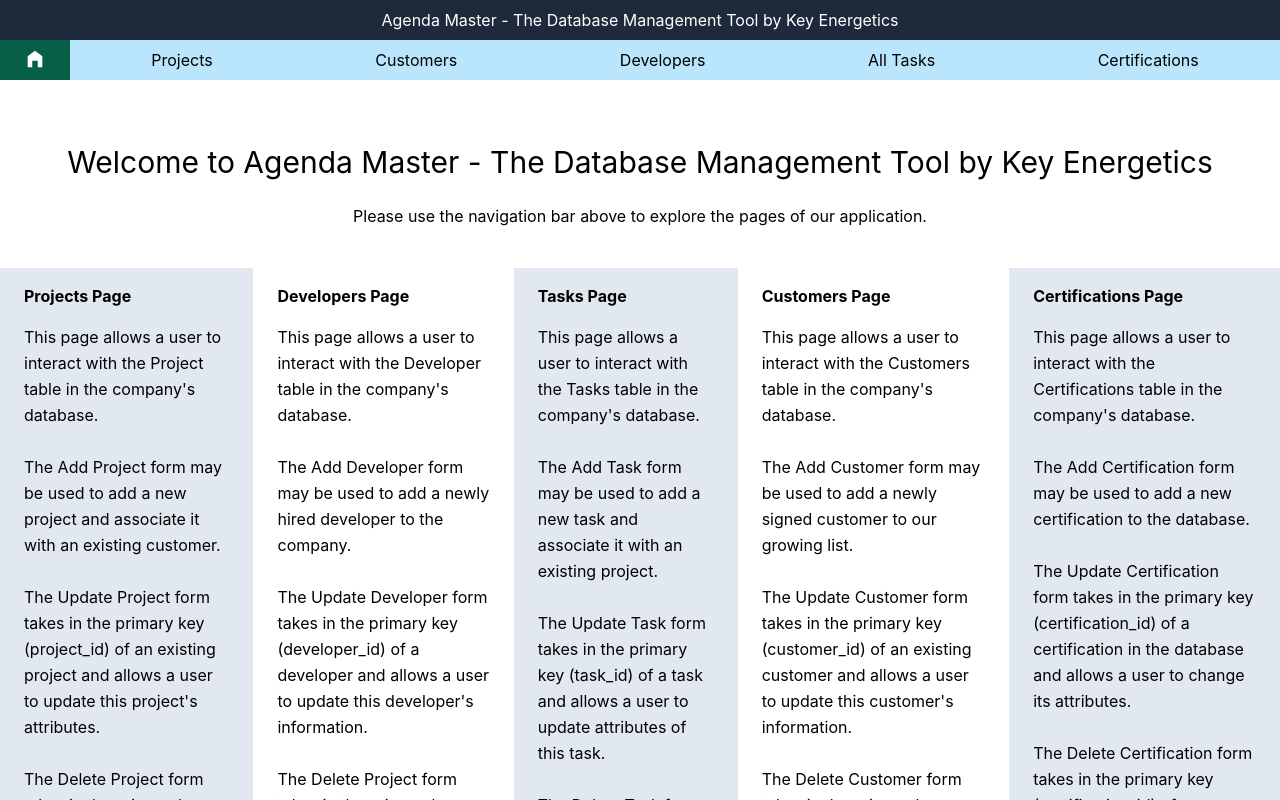
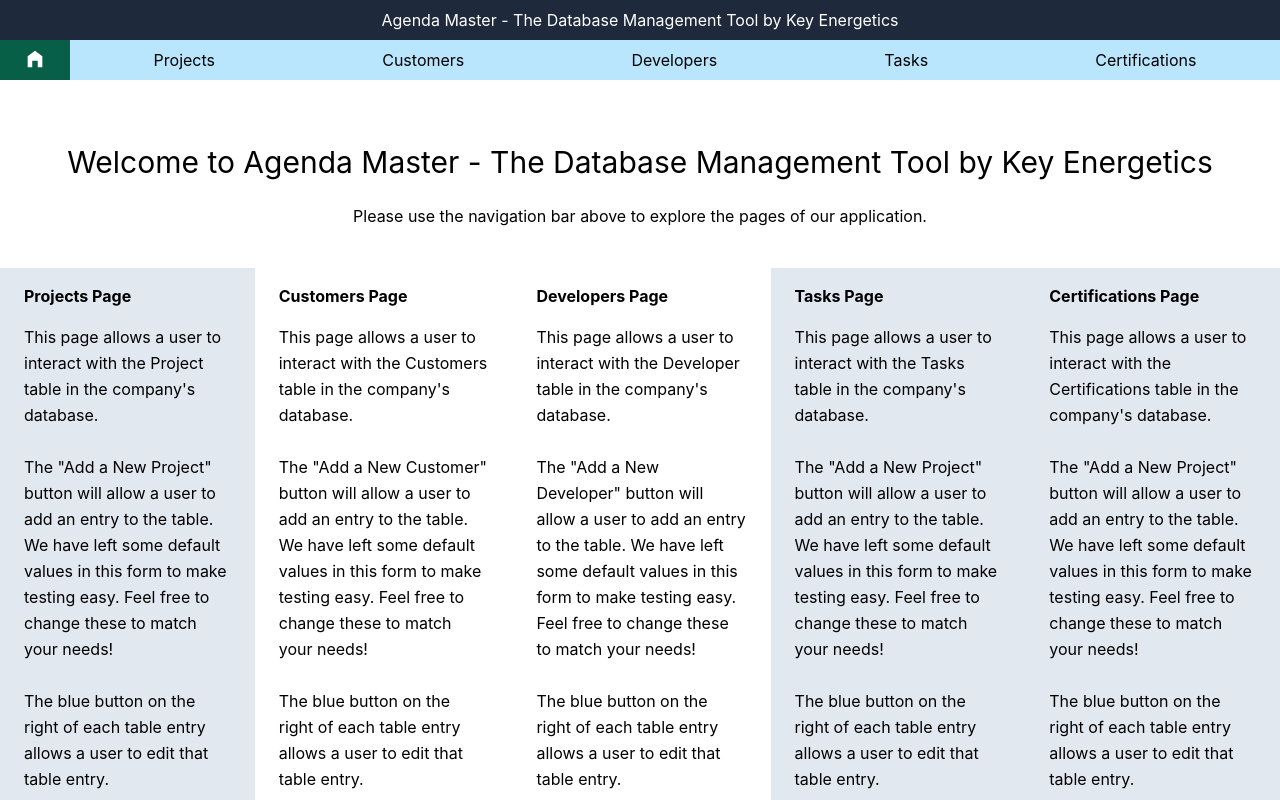
Before and after one commit to galenczk/Agenda-Master, a React (Create React App) app: page / in a window 1280 px wide. Shown: the top 800 px of the page. Built offline with nearby package versions, Linux system fonts and the light colour scheme.

Commit message:
Changed LandingPage and Navigation bar.

```diff
--- a/src/components/Navigation.js
+++ b/src/components/Navigation.js
@@ -51,7 +51,7 @@ export default function Navigation() {
           isActive ? "bg-sky-800 text-center text-white p-2 flex-grow" : "p-2 flex-grow text-center"
         }
       >
-        All Tasks
+        Tasks
       </NavLink>
       <NavLink
         to="../certifications"
--- a/src/pages/LandingPage.js
+++ b/src/pages/LandingPage.js
@@ -15,114 +15,110 @@ export default function LandingPage() {
     <>
       <div class="text-center flex-grow">
         <h1 class="text-3xl mt-16">Welcome to Agenda Master - The Database Management Tool by Key Energetics</h1>
-        <h2 class="mt-6">
-          Please use the navigation bar above to explore the pages of our
-          application.
-        </h2>
+        <h2 class="mt-6">Please use the navigation bar above to explore the pages of our application.</h2>
 
         <div class="flex mt-10 justify-between">
           <div class="text-left px-6 py-4 bg-slate-200">
             <h3 class="mb-4 font-bold">Projects Page</h3>
             <p class="leading-relaxed">
-              This page allows a user to interact with the Project table in the
-              company's database.
+              This page allows a user to interact with the Project table in the company's database.
               <br />
               <br />
-              The Add Project form may be used to add a new project and
-              associate it with an existing customer.
+              The "Add a New Project" button will allow a user to add an entry to the table. We have left some
+              default values in this form to make testing easy. Feel free to change these to match your needs!
               <br />
               <br />
-              The Update Project form takes in the primary key (project_id) of
-              an existing project and allows a user to update this project's
-              attributes.
+              The blue button on the right of each table entry allows a user to edit that table entry.
               <br />
               <br />
-              The Delete Project form takes in the primary key (project_id) of
-              an existing project and deletes this project.
+              The red button allows a user to delete this table entry.
+              <br />
+              <br />
+              The "View" button does not function at this time, but will allow a user to view additional details
+              regarding the table entry.
+            </p>
+          </div>
+
+          <div class="text-left px-6 py-4">
+            <h3 class="mb-4 font-bold">Customers Page</h3>
+            <p class="leading-relaxed">
+              This page allows a user to interact with the Customers table in the company's database.
+              <br />
+              <br />
+              The "Add a New Customer" button will allow a user to add an entry to the table. We have left some
+              default values in this form to make testing easy. Feel free to change these to match your needs!
+              <br />
+              <br />
+              The blue button on the right of each table entry allows a user to edit that table entry.
+              <br />
+              <br />
+              The red button allows a user to delete this table entry.
+              <br />
+              <br />
+              The "View" button allows a user to view additional details regarding the table entry.
             </p>
           </div>
 
           <div class="text-left px-6 py-4 ">
             <h3 class="mb-4 font-bold">Developers Page</h3>
             <p class="leading-relaxed">
-              This page allows a user to interact with the Developer table in
-              the company's database.
+              This page allows a user to interact with the Developer table in the company's database.
               <br />
               <br />
-              The Add Developer form may be used to add a newly hired developer
-              to the company.
+              The "Add a New Developer" button will allow a user to add an entry to the table. We have left some
+              default values in this form to make testing easy. Feel free to change these to match your needs!
               <br />
               <br />
-              The Update Developer form takes in the primary key (developer_id)
-              of a developer and allows a user to update this developer's
-              information.
+              The blue button on the right of each table entry allows a user to edit that table entry.
               <br />
               <br />
-              The Delete Project form takes in the primary key (developer_id)
-              of a developer removes them from the company database.
+              The red button allows a user to delete this table entry.
+              <br />
+              <br />
+              The "View" button does not function at this time, but will allow a user to view additional details
+              regarding the table entry.
             </p>
           </div>
 
           <div class="text-left px-6 py-4 bg-slate-200">
             <h3 class="mb-4 font-bold">Tasks Page</h3>
             <p class="leading-relaxed">
-              This page allows a user to interact with the Tasks table in the
-              company's database.
+              This page allows a user to interact with the Tasks table in the company's database.
               <br />
               <br />
-              The Add Task form may be used to add a new task and associate it
-              with an existing project.
+              The "Add a New Project" button will allow a user to add an entry to the table. We have left some
+              default values in this form to make testing easy. Feel free to change these to match your needs!
               <br />
               <br />
-              The Update Task form takes in the primary key (task_id) of a task
-              and allows a user to update attributes of this task.
+              The blue button on the right of each table entry allows a user to edit that table entry.
               <br />
               <br />
-              The Delete Task form takes in the primary key (task_id) of a task
-              and deletes it.
-            </p>
-          </div>
-
-          <div class="text-left px-6 py-4">
-            <h3 class="mb-4 font-bold">Customers Page</h3>
-            <p class="leading-relaxed">
-              This page allows a user to interact with the Customers table in
-              the company's database.
+              The red button allows a user to delete this table entry.
               <br />
               <br />
-              The Add Customer form may be used to add a newly signed customer
-              to our growing list.
-              <br />
-              <br />
-              The Update Customer form takes in the primary key (customer_id)
-              of an existing customer and allows a user to update this
-              customer's information.
-              <br />
-              <br />
-              The Delete Customer form takes in the primary key (customer_id)
-              of an existing customer and removes them from the database.
+              The "View" button does not function at this time, but will allow a user to view additional details
+              regarding the table entry.
             </p>
           </div>
 
           <div class="text-left px-6 py-4 bg-slate-200">
             <h3 class="mb-4 font-bold">Certifications Page</h3>
             <p class="leading-relaxed">
-              This page allows a user to interact with the Certifications table
-              in the company's database.
+              This page allows a user to interact with the Certifications table in the company's database.
               <br />
               <br />
-              The Add Certification form may be used to add a new certification
-              to the database.
+              The "Add a New Project" button will allow a user to add an entry to the table. We have left some
+              default values in this form to make testing easy. Feel free to change these to match your needs!
               <br />
               <br />
-              The Update Certification form takes in the primary key
-              (certification_id) of a certification in the database and allows
-              a user to change its attributes.
+              The blue button on the right of each table entry allows a user to edit that table entry.
               <br />
               <br />
-              The Delete Certification form takes in the primary key
-              (certification_id) of an existing certification and deletes it
-              from the database.
+              The red button allows a user to delete this table entry.
+              <br />
+              <br />
+              The "View" button does not function at this time, but will allow a user to view additional details
+              regarding the table entry.
             </p>
           </div>
         </div>
```
